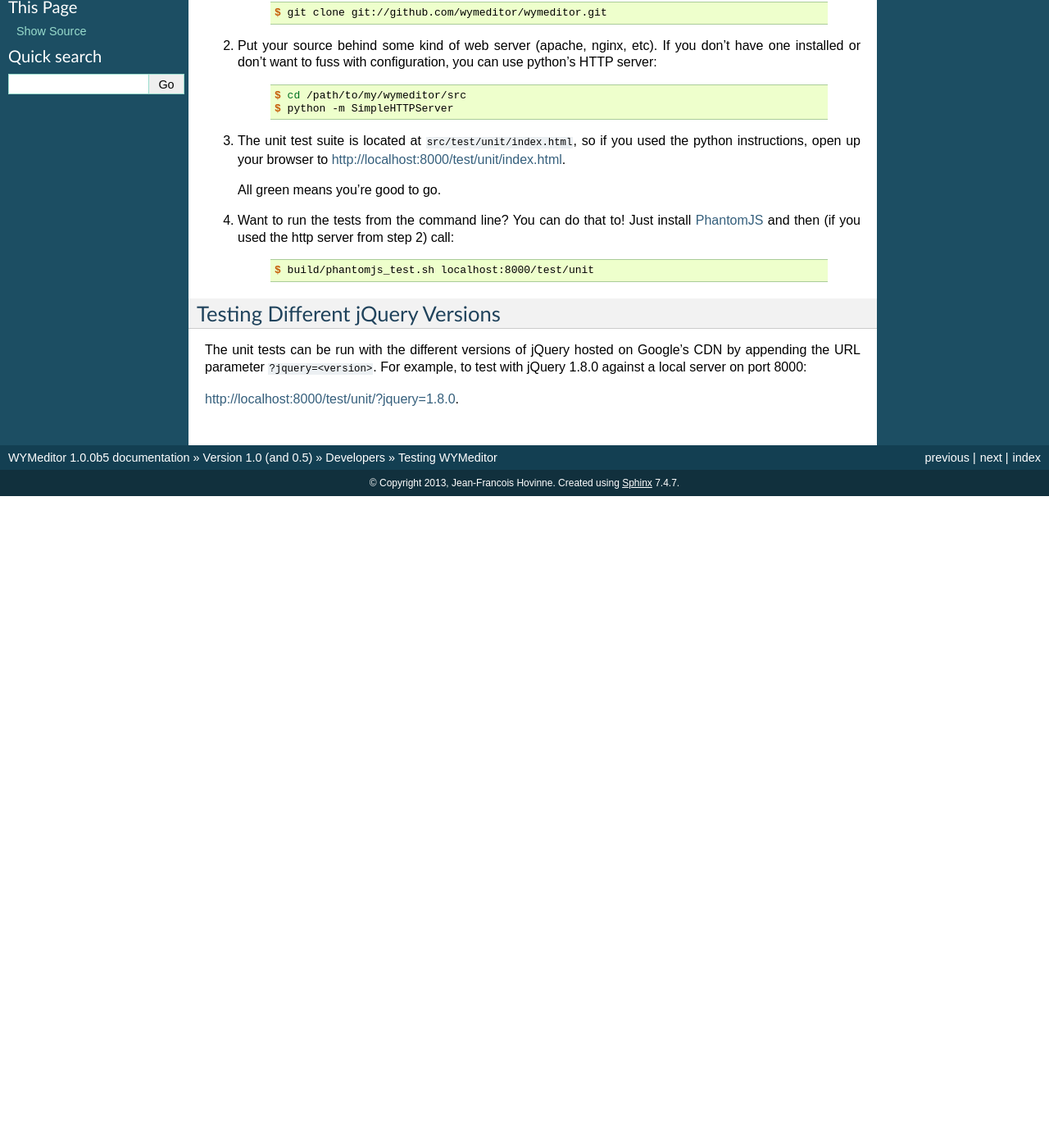
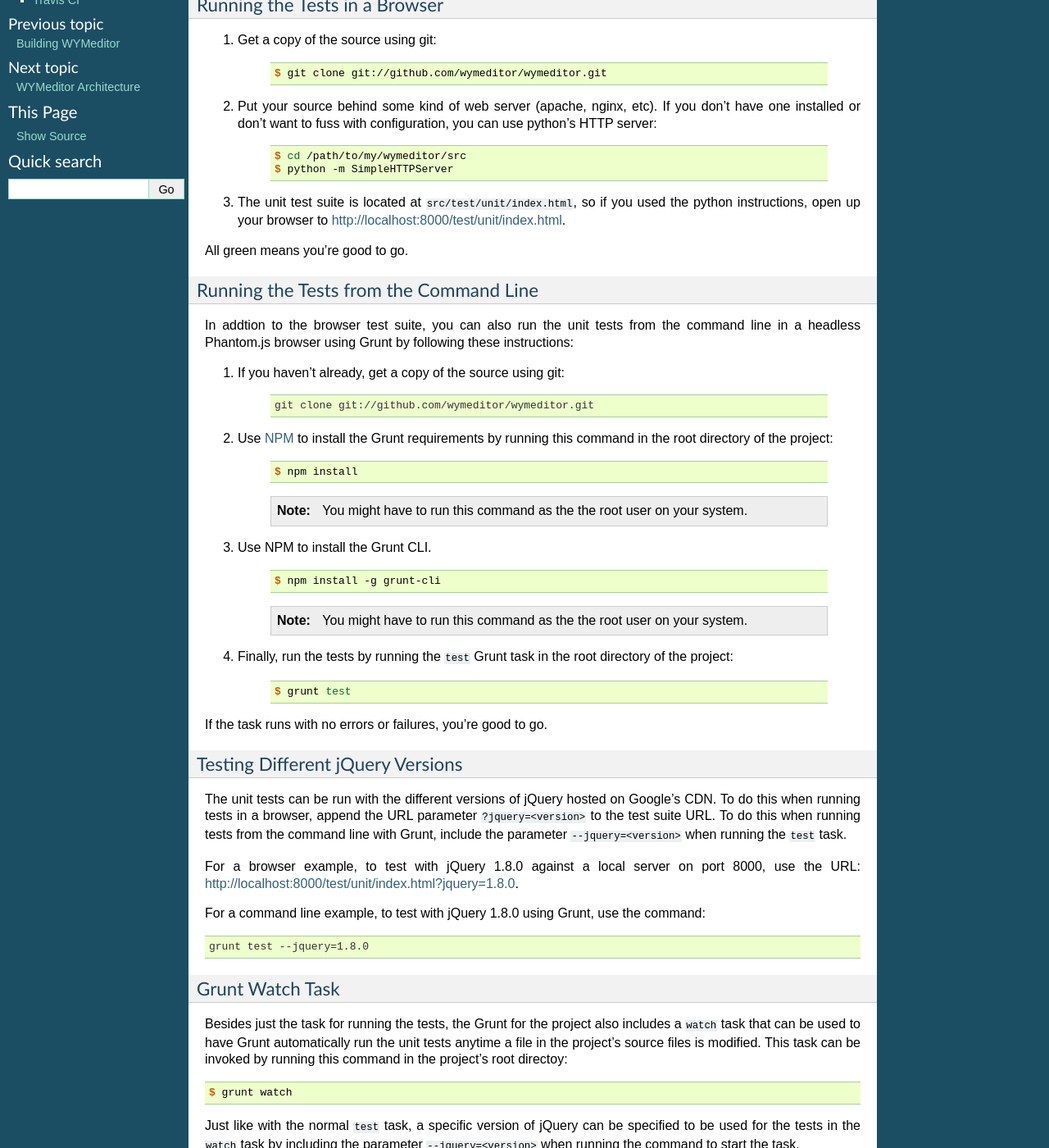
Before and after one commit to wymeditor/wymeditor, a Sphinx documentation site: the page built from docs/version_1.0_and_0.5/developers/testing_wymeditor.rst, in a window 1280 px wide and 1400 px high, scrolled down 242 px. Shown: the whole window at 82% size. Built offline with Sphinx 7.4.7, drawn with Linux system fonts in a browser that asks for light colours; pages that are not in the unit, such as notebooks, are missing from menus; before the commit the page ends 900 px from its top, so only the background shows below that; some of the changed text lies outside the part shown.

Commit message:
Refs #336. Updated the docs with information on the new testing methods with Grunt and Travis.

```diff
--- a/Gruntfile.js
+++ b/Gruntfile.js
@@ -7,7 +7,7 @@
             all: {
                 options: {
                     urls: [
-                        'http://localhost:8080/test/unit/index.html' +
+                        'http://localhost:7070/test/unit/index.html' +
                         '?inPhantomjs=true&jquery=' + jqueryVersion
                     ]
                 }
@@ -16,7 +16,7 @@
         connect: {
             server: {
                 options: {
-                    port: 8080,
+                    port: 7070,
                     base: './src'
                 }
             }
--- a/docs/version_1.0_and_0.5/developers/testing_wymeditor.rst
+++ b/docs/version_1.0_and_0.5/developers/testing_wymeditor.rst
@@ -6,7 +6,11 @@
 our supported browsers and if it doesn't, please `file a bug
 <https://github.com/wymeditor/wymeditor/issues/new>`_ so we can fix it!
 
-To run the test suite.
+Running the Tests Locally
+-------------------------
+
+Running the Tests in a Browser
+^^^^^^^^^^^^^^^^^^^^^^^^^^^^^^
 
 #. Get a copy of the source using git:
 
@@ -27,21 +31,91 @@
    used the python instructions, open up your browser to
    http://localhost:8000/test/unit/index.html.
 
-   All green means you're good to go.
+All green means you're good to go.
 
-#. Want to run the tests from the command line? You can do that to! Just
-   install `PhantomJS <http://www.phantomjs.org/>`_ and then (if you used the
-   http server from step 2) call:
+Running the Tests from the Command Line
+^^^^^^^^^^^^^^^^^^^^^^^^^^^^^^^^^^^^^^^
+
+In addtion to the browser test suite, you can also run the unit tests
+from the command line in a headless Phantom.js browser using Grunt by
+following these instructions:
+
+#. If you haven't already, get a copy of the source using git:
 
     .. code-block:: shell-session
 
-        $ build/phantomjs_test.sh localhost:8000/test/unit
+        git clone git://github.com/wymeditor/wymeditor.git
+
+#. Use `NPM <http://npmjs.org/>`_ to install the Grunt requirements by running
+   this command in the root directory of the project:
+
+    .. code-block:: shell-session
+
+        $ npm install
+
+    .. note::
+        You might have to run this command as the the root user on your
+        system.
+
+#. Use NPM to install the Grunt CLI.
+
+    .. code-block:: shell-session
+
+        $ npm install -g grunt-cli
+
+    .. note::
+        You might have to run this command as the the root user on your
+        system.
+
+#. Finally, run the tests by running the ``test`` Grunt task in the root
+   directory of the project:
+
+    .. code-block:: shell-session
+
+        $ grunt test
+
+If the task runs with no errors or failures, you're good to go.
 
 Testing Different jQuery Versions
----------------------------------
+^^^^^^^^^^^^^^^^^^^^^^^^^^^^^^^^^
 
 The unit tests can be run with the different versions of jQuery hosted on
-Google's CDN by appending the URL parameter ``?jquery=<version>``. For example,
-to test with jQuery 1.8.0 against a local server on port 8000:
+Google's CDN. To do this when running tests in a browser, append the URL
+parameter ``?jquery=<version>`` to the test suite URL. To do this when running
+tests from the command line with Grunt, include the parameter
+``--jquery=<version>`` when running the ``test`` task.
 
-http://localhost:8000/test/unit/?jquery=1.8.0.
+For a browser example, to test with jQuery 1.8.0 against a local server on port
+8000, use the URL: http://localhost:8000/test/unit/index.html?jquery=1.8.0.
+
+For a command line example, to test with jQuery 1.8.0 using Grunt, use the
+command:
+
+.. code-block:: shell-session
+
+    grunt test --jquery=1.8.0
+
+Grunt Watch Task
+^^^^^^^^^^^^^^^^
+
+Besides just the task for running the tests, the Grunt for the project also
+includes a ``watch`` task that can be used to have Grunt automatically run the
+unit tests anytime a file in the project's source files is modified. This task
+can be invoked by running this command in the project's root directoy:
+
+.. code-block:: shell-session
+
+    $ grunt watch
+
+Just like with the normal ``test`` task, a specific version of jQuery can be
+specified to be used for the tests in the ``watch`` task by including the
+parameter ``--jquery=<version>`` when running the command to start the task.
+
+Travis CI
+---------
+
+WYMeditor is set up on `Travis CI <https://travis-ci.org/>`_ so that the unit
+tests are run automatically using the ``test`` Grunt task with several
+different versions of jQuery whenever commits are submitted to the Git
+repositiory for the project. Any submitted pull requests should pass these
+tests.
```
Also changed, not shown: README.md (+2 -2 lines).
